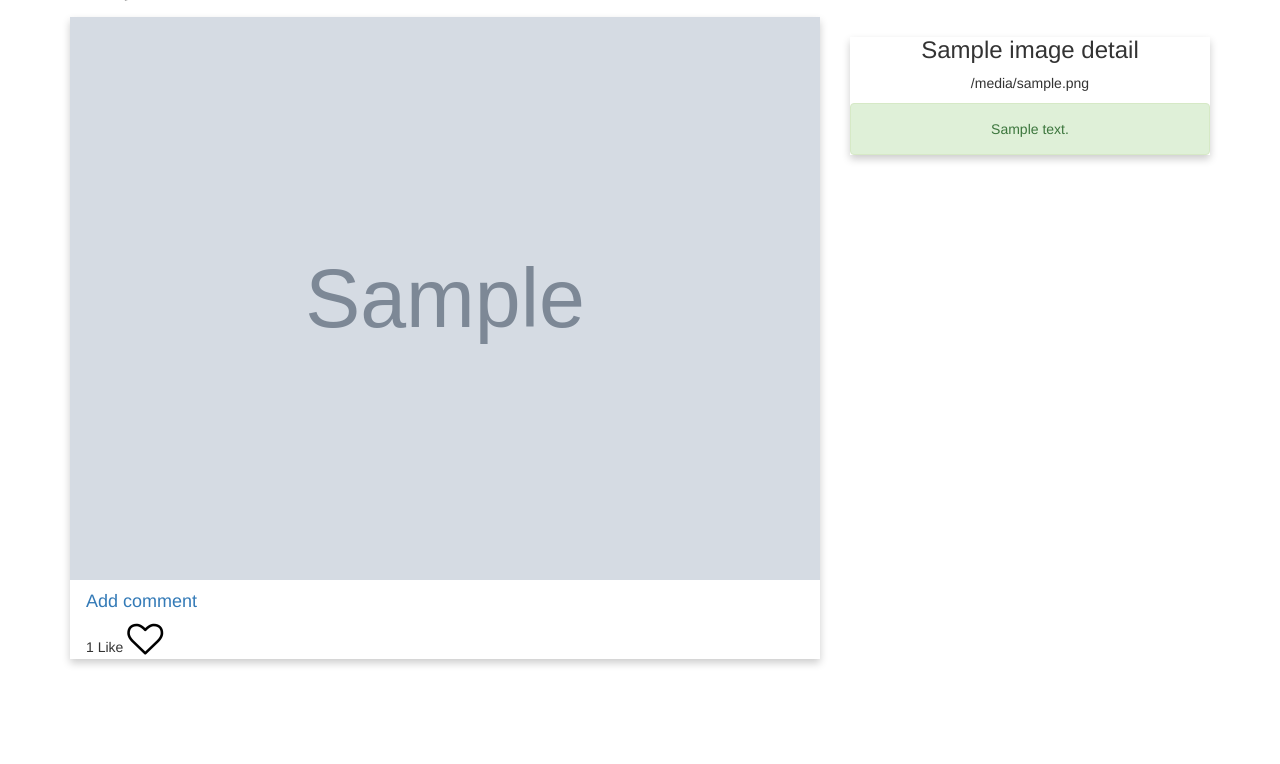
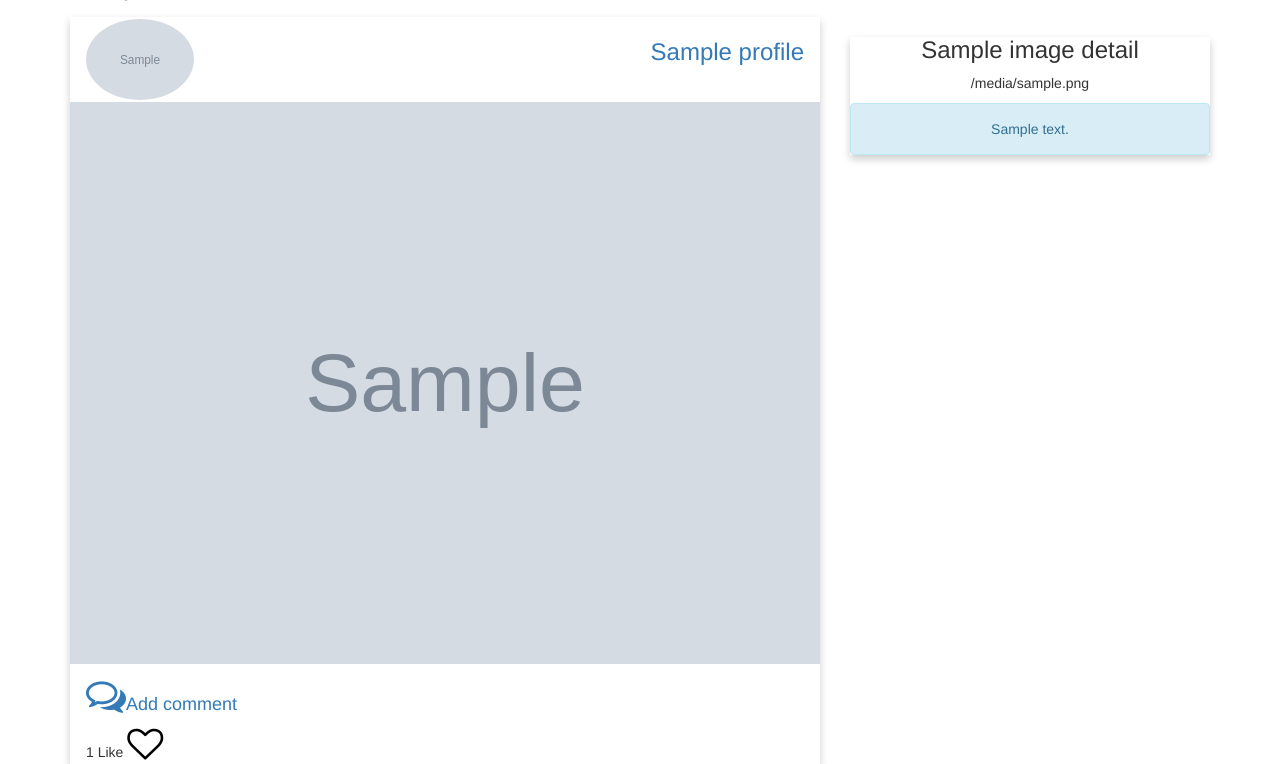
Before and after one commit to Anne56njeri/Instagram, a Django app: template Instagram/templates/main/details.html in a window 1280 px wide. Shown: the part 58-822 px from the top of the page. Before the commit the page ends 724 px from the top, so only its background shows below. Run offline with Django 3.2, Linux system fonts and the light colour scheme; the template is opened without the code that fills it: most values are stand-ins (such as "Sample title", 1, 10 or a date in 2020); grey boxes marked "Sample" are stand-in pictures; some libraries are stand-ins or nearby versions.

Commit message:
added a link to the user profile on the image

```diff
--- a/Instagram/static/css/details.css
+++ b/Instagram/static/css/details.css
@@ -14,3 +14,7 @@
 padding: 2px 16px;
 
 }
+.top{
+padding: 2px 16px;
+
+}
--- a/Instagram/templates/main/details.html
+++ b/Instagram/templates/main/details.html
@@ -15,7 +15,13 @@
 
     <div class="col-md-8">
       <div class="card">
+      <div class="top">
 
+        {%for img in images_profile%}
+        <img src="{{img.profile.profile_image.url}}"style="width:15% ;height:15%; border-radius:50%">
+      <h3 style="float:right;"><a href="{%url 'Profile' img.profile.id %}">  {{img.profile.name}}</a></h3>
+        {% endfor %}
+      </div>
       <img src="{{image_details.image_path.url}}" class="" alt="" style="width:100%">
 
 
@@ -23,7 +29,7 @@
        <!--div class="row"-->
          <!--div class="col-sm-6"-->
         <div class="center">
-        <h4><a href="{%url 'Comment' image_details.id %}">Add comment</a></h4>
+        <h4><a href="{%url 'Comment' image_details.id %}"><i class="fa fa-comments-o" style="font-size:40px"></i>Add comment</a></h4>
         <!--/div-->
         <!--div class="col-sm-6"-->
           {{total_likes}} Like
@@ -52,8 +58,9 @@
       <div class="card" >
       <h3 class="text-center"style="width:100%;">{{image_details.name}}</h3>
       <p class="text-center">{{image_details.image_caption}}</p>
+
       {%for comment in comment_details %}
-      <div class="alert alert-success" role="alert" >
+      <div class="alert alert-info" role="alert" >
       <p class="text-center">{{comment.comment}}</p>
     </div>
       {% endfor %}
--- a/Instagram/views.py
+++ b/Instagram/views.py
@@ -81,6 +81,8 @@ we set is_liked=false thus it will present the like button but if the exists a u
 def details(request,image_id):
     current_image=Image.objects.get(id=image_id)
     images=Image.objects.get(id=image_id)
+
+
     is_liked=False
     if images.likes.filter(id=request.user.id).exists():
         is_liked = True
@@ -90,11 +92,11 @@ def details(request,image_id):
     except DoesNotExsist:
         raise Http404()
 
-
+    images_profile=Image.objects.filter(id=image_id)
 
     comment_details=Comment.objects.filter(image=current_image)
 
-    return render(request,'main/details.html',{"image_details":image_details,"comment_details":comment_details,"images":images,"is_liked":is_liked,"total_likes":images.total_likes()})
+    return render(request,'main/details.html',{"image_details":image_details,"comment_details":comment_details,"images":images,"is_liked":is_liked,"total_likes":images.total_likes(),"images_profile":images_profile})
 
 def search_profile(request):
     search_term=request.GET.get("profile")
```
